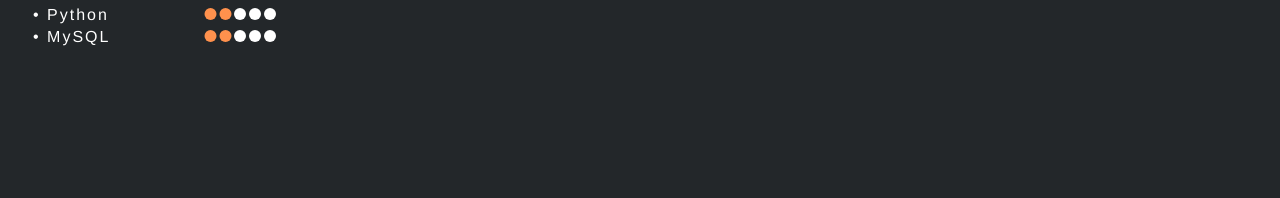
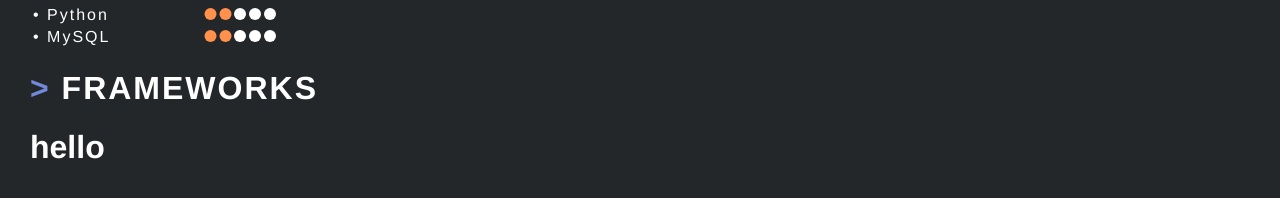
Before and after one commit to anastasiosmx/anastasiosmx.github.io, a React (Create React App) app: page / in a window 1280 px wide. Shown: the part 556-754 px from the top of the page. Built offline with nearby package versions, Linux system fonts and the light colour scheme; a web font is replaced by a local one.

Commit message:
Feature: Added framework component

```diff
--- /dev/null
+++ b/src/Body/LeftPanel/frameworks.tsx
@@ -0,0 +1,21 @@
+import './frameworks.css';
+import React from 'react';
+
+export const Frameworks = () => {
+    const [showFrameworks, setShowFrameworks] = React.useState(true);
+
+    const frameworksVisibilityHandler = () => {
+        setShowFrameworks(!showFrameworks);
+    }
+
+    return(
+        <>
+        <h1 className="letters-spacing"><span className="cursor" onClick={frameworksVisibilityHandler}>&gt;</span>&nbsp;FRAMEWORKS</h1>
+        {showFrameworks?
+            <h1>hello</h1>
+            :
+            null
+        }
+        </>
+    );
+}
--- a/src/Body/LeftPanel/leftPanel.tsx
+++ b/src/Body/LeftPanel/leftPanel.tsx
@@ -1,11 +1,13 @@
 import { Contact } from "./contact";
 import { Skills } from "./skills";
+import { Frameworks } from "./frameworks";
 
 export const LeftPanel = () => {
     return(
         <>
             <Contact />
             <Skills />
+            <Frameworks />
         </>
     );
 };
```
Also changed, not shown: src/Body/LeftPanel/frameworks.css (added).
